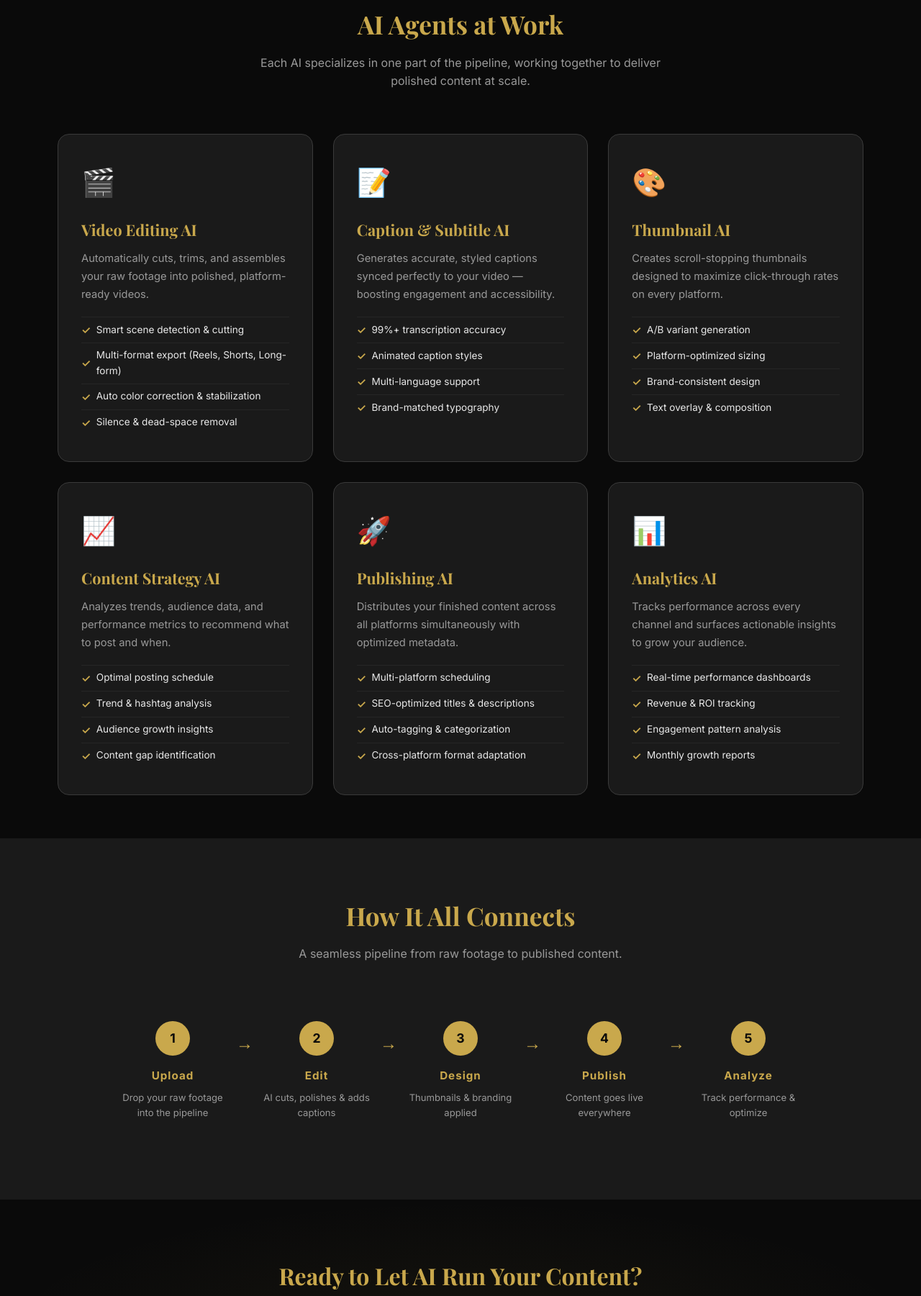
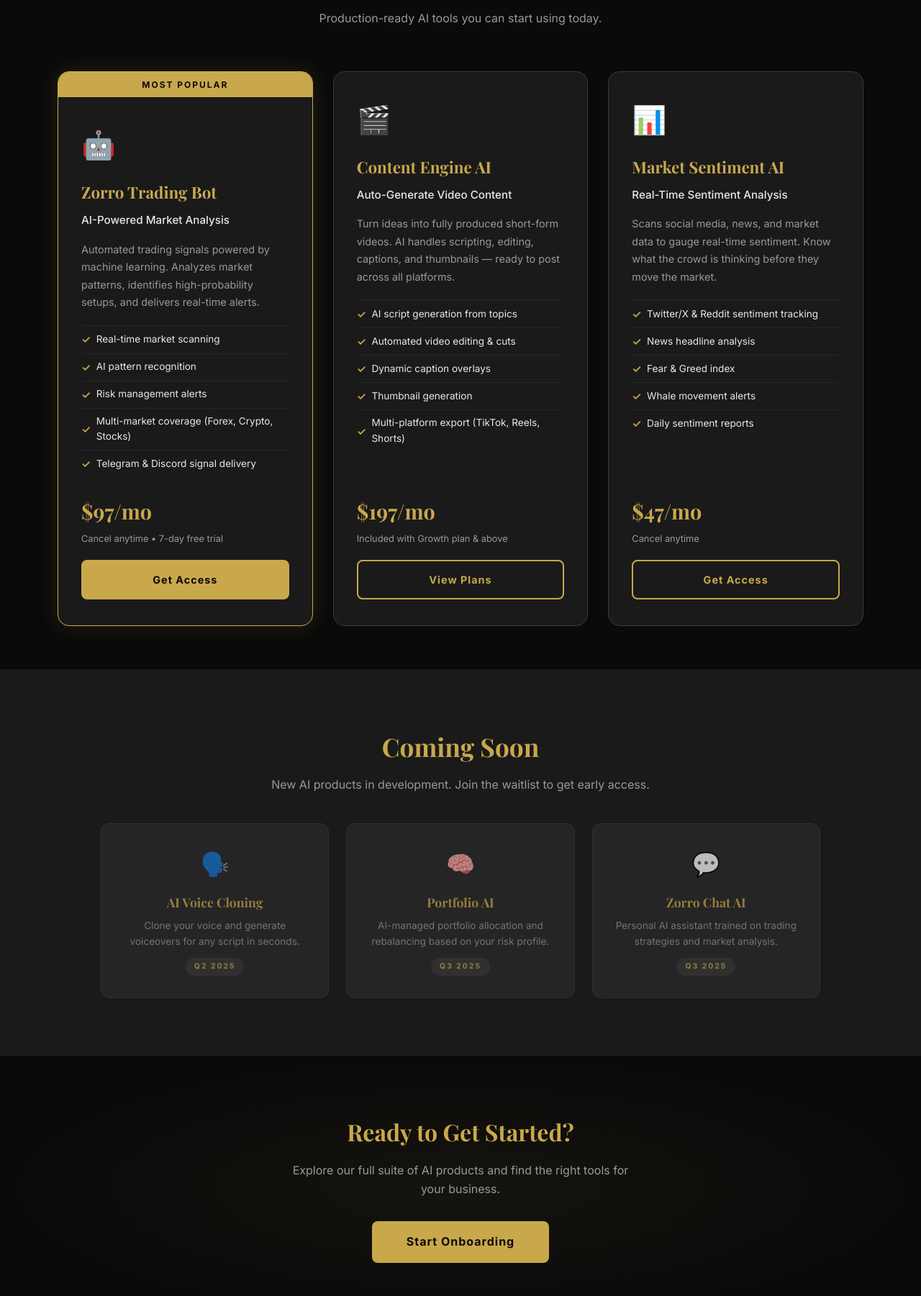
Before and after one commit to zmeventsbooking-tech/zorronation, a plain HTML site: page ais.html in a window 1280 px wide. Shown: the part 651-2452 px from the top of the page at 72% size. Drawn offline with nearby package versions, Linux system fonts and the light colour scheme.

Commit message:
Update ais.html with AI products showcase page

```diff
--- a/ais.html
+++ b/ais.html
@@ -3,16 +3,16 @@
 <head>
   <meta charset="UTF-8">
   <meta name="viewport" content="width=device-width, initial-scale=1.0">
-  <title>Zorro Nation — AIs</title>
+  <title>Zorro Nation — AI Products</title>
   <link rel="icon" href="/favicon.ico" type="image/x-icon">
-  <meta name="description" content="Zorro Nation AI Tools — Powerful AI-driven automation powering your video content pipeline. From editing to publishing, AI handles the heavy lifting.">
-  <meta property="og:title" content="Zorro Nation — AIs">
-  <meta property="og:description" content="AI-powered video editing, content optimization, multi-platform publishing, and analytics — all automated.">
+  <meta name="description" content="Zorro Nation AI Products — Premium AI-powered tools for trading, content creation, and business automation.">
+  <meta property="og:title" content="Zorro Nation — AI Products">
+  <meta property="og:description" content="Premium AI-powered tools for trading, content creation, and business automation. Built by Zorro Nation.">
   <meta property="og:type" content="website">
   <meta property="og:url" content="https://zorronation.com/ais.html">
   <meta name="twitter:card" content="summary">
-  <meta name="twitter:title" content="Zorro Nation — AIs">
-  <meta name="twitter:description" content="AI-powered video editing, content optimization, multi-platform publishing, and analytics.">
+  <meta name="twitter:title" content="Zorro Nation — AI Products">
+  <meta name="twitter:description" content="Premium AI-powered tools for trading, content creation, and business automation.">
   <style>
     @import url('https://fonts.googleapis.com/css2?family=Inter:wght@300;400;500;600;700&family=Playfair+Display:wght@400;700&display=swap');
     :root { --gold:#C9A84C; --black:#0A0A0A; --charcoal:#1A1A1A; --dark-gray:#2A2A2A; --mid-gray:#3A3A3A; --text:#E8E8E8; --text-muted:#999; }
@@ -33,30 +33,42 @@
     .hero h1 { font-family:'Playfair Display',serif; font-size:3.5rem; font-weight:700; color:var(--gold); margin-bottom:20px; line-height:1.1; }
     .hero p { font-size:1.15rem; color:var(--text-muted); max-width:650px; margin:0 auto 40px; }
 
-    /* AI GRID */
-    .ai-section { padding:60px 40px; max-width:1200px; margin:0 auto; }
+    /* PRODUCTS GRID */
+    .products-section { padding:60px 40px; max-width:1200px; margin:0 auto; }
     .section-header { text-align:center; margin-bottom:60px; }
     .section-header h2 { font-family:'Playfair Display',serif; font-size:2.2rem; color:var(--gold); margin-bottom:12px; }
     .section-header p { color:var(--text-muted); font-size:1rem; max-width:600px; margin:0 auto; }
-    .ai-grid { display:grid; grid-template-columns:repeat(auto-fit, minmax(340px, 1fr)); gap:28px; }
-    .ai-card { background:var(--charcoal); border:1px solid var(--mid-gray); border-radius:16px; padding:36px 32px; transition:all 0.3s ease; position:relative; overflow:hidden; }
-    .ai-card:hover { border-color:var(--gold); transform:translateY(-4px); box-shadow:0 12px 40px rgba(201,168,76,0.1); }
-    .ai-card .card-icon { font-size:2.4rem; margin-bottom:18px; display:block; }
-    .ai-card h3 { font-family:'Playfair Display',serif; font-size:1.35rem; color:var(--gold); margin-bottom:10px; }
-    .ai-card p { color:var(--text-muted); font-size:0.92rem; line-height:1.7; margin-bottom:18px; }
-    .ai-card .card-features { list-style:none; padding:0; }
-    .ai-card .card-features li { color:var(--text); font-size:0.85rem; padding:6px 0; border-top:1px solid rgba(255,255,255,0.05); display:flex; align-items:center; gap:8px; }
-    .ai-card .card-features li::before { content:"\2713"; color:var(--gold); font-weight:700; font-size:0.9rem; }
 
-    /* WORKFLOW */
-    .workflow-section { padding:80px 40px; background:var(--charcoal); }
-    .workflow-section .section-header { margin-bottom:50px; }
-    .workflow-steps { display:flex; justify-content:center; gap:0; flex-wrap:wrap; max-width:1000px; margin:0 auto; }
-    .workflow-step { text-align:center; padding:30px 24px; flex:1; min-width:180px; position:relative; }
-    .workflow-step .step-num { width:48px; height:48px; border-radius:50%; background:var(--gold); color:var(--black); font-weight:700; font-size:1.1rem; display:flex; align-items:center; justify-content:center; margin:0 auto 16px; }
-    .workflow-step h4 { color:var(--gold); font-size:0.95rem; margin-bottom:8px; letter-spacing:1px; }
-    .workflow-step p { color:var(--text-muted); font-size:0.82rem; }
-    .workflow-step:not(:last-child)::after { content:"\2192"; position:absolute; right:-12px; top:42px; color:var(--gold); font-size:1.5rem; }
+    .product-grid { display:grid; grid-template-columns:repeat(auto-fit, minmax(340px, 1fr)); gap:28px; }
+    .product-card { background:var(--charcoal); border:1px solid var(--mid-gray); border-radius:16px; padding:0; overflow:hidden; transition:all 0.3s ease; display:flex; flex-direction:column; }
+    .product-card:hover { border-color:var(--gold); transform:translateY(-4px); box-shadow:0 12px 40px rgba(201,168,76,0.1); }
+    .product-card.featured { border-color:var(--gold); box-shadow:0 0 30px rgba(201,168,76,0.15); }
+    .product-card.featured .card-badge { display:block; }
+    .card-badge { display:none; background:var(--gold); color:var(--black); text-align:center; padding:8px; font-size:0.75rem; font-weight:700; letter-spacing:2px; text-transform:uppercase; }
+    .card-body { padding:36px 32px; flex:1; display:flex; flex-direction:column; }
+    .card-icon { font-size:2.4rem; margin-bottom:18px; display:block; }
+    .card-body h3 { font-family:'Playfair Display',serif; font-size:1.4rem; color:var(--gold); margin-bottom:8px; }
+    .card-body .card-tagline { color:var(--text); font-size:0.95rem; margin-bottom:16px; font-weight:500; }
+    .card-body p { color:var(--text-muted); font-size:0.9rem; line-height:1.7; margin-bottom:20px; }
+    .card-features { list-style:none; padding:0; margin-bottom:24px; flex:1; }
+    .card-features li { color:var(--text); font-size:0.85rem; padding:7px 0; border-top:1px solid rgba(255,255,255,0.05); display:flex; align-items:center; gap:8px; }
+    .card-features li::before { content:"\2713"; color:var(--gold); font-weight:700; font-size:0.9rem; }
+    .card-price { font-family:'Playfair Display',serif; font-size:1.8rem; color:var(--gold); font-weight:700; margin-bottom:6px; }
+    .card-price-note { color:var(--text-muted); font-size:0.8rem; margin-bottom:18px; }
+    .card-btn { display:block; text-align:center; padding:14px; background:transparent; border:2px solid var(--gold); color:var(--gold); text-decoration:none; font-weight:700; font-size:0.9rem; border-radius:8px; letter-spacing:1px; transition:all 0.3s; }
+    .card-btn:hover { background:var(--gold); color:var(--black); }
+    .product-card.featured .card-btn { background:var(--gold); color:var(--black); }
+    .product-card.featured .card-btn:hover { background:#B8953F; }
+
+    /* COMING SOON */
+    .coming-soon { padding:80px 40px; background:var(--charcoal); }
+    .coming-soon .section-header { margin-bottom:40px; }
+    .coming-grid { display:grid; grid-template-columns:repeat(auto-fit, minmax(260px, 1fr)); gap:24px; max-width:1000px; margin:0 auto; }
+    .coming-card { background:var(--dark-gray); border:1px solid var(--mid-gray); border-radius:12px; padding:30px 26px; text-align:center; opacity:0.7; }
+    .coming-card .card-icon { font-size:2rem; margin-bottom:14px; }
+    .coming-card h4 { font-family:'Playfair Display',serif; color:var(--gold); font-size:1.1rem; margin-bottom:8px; }
+    .coming-card p { color:var(--text-muted); font-size:0.85rem; }
+    .coming-tag { display:inline-block; background:var(--mid-gray); color:var(--gold); font-size:0.65rem; font-weight:700; padding:4px 12px; border-radius:20px; letter-spacing:2px; text-transform:uppercase; margin-top:12px; }
 
     /* CTA */
     .cta-section { text-align:center; padding:80px 40px; background:radial-gradient(ellipse at center, rgba(201,168,76,0.06) 0%, transparent 70%); }
@@ -71,9 +83,8 @@
 
     @media (max-width:768px) {
       .hero h1 { font-size:2.4rem; }
-      .ai-grid { grid-template-columns:1fr; }
-      .workflow-steps { flex-direction:column; align-items:center; }
-      .workflow-step::after { display:none !important; }
+      .product-grid { grid-template-columns:1fr; }
+      .coming-grid { grid-template-columns:1fr; }
       .site-nav { padding:14px 20px; }
       .nav-links .nav-link { padding:6px 14px; font-size:0.75rem; }
     }
@@ -90,130 +101,111 @@
 </div>
 
 <section class="hero">
-  <div class="hero-badge">AI-Powered Pipeline</div>
-  <h1>The AIs Behind<br>Zorro Nation</h1>
-  <p>Every step of your content pipeline is powered by specialized AI agents. From the moment you upload raw footage to the final published post — AI handles the heavy lifting so you can focus on your business.</p>
+  <div class="hero-badge">AI-Powered Tools</div>
+  <h1>AI Products</h1>
+  <p>Premium AI-powered tools built to give you an edge. From automated trading signals to content generation — leverage artificial intelligence to scale your business and stay ahead of the market.</p>
 </section>
 
-<section class="ai-section">
+<section class="products-section">
   <div class="section-header">
-    <h2>AI Agents at Work</h2>
-    <p>Each AI specializes in one part of the pipeline, working together to deliver polished content at scale.</p>
+    <h2>Available Now</h2>
+    <p>Production-ready AI tools you can start using today.</p>
   </div>
-  <div class="ai-grid">
+  <div class="product-grid">
 
-    <div class="ai-card">
-      <span class="card-icon">🎬</span>
-      <h3>Video Editing AI</h3>
-      <p>Automatically cuts, trims, and assembles your raw footage into polished, platform-ready videos.</p>
+    <div class="product-card featured">
+      <div class="card-badge">Most Popular</div>
+      <div class="card-body">
+        <span class="card-icon">🤖</span>
+        <h3>Zorro Trading Bot</h3>
+        <div class="card-tagline">AI-Powered Market Analysis</div>
+        <p>Automated trading signals powered by machine learning. Analyzes market patterns, identifies high-probability setups, and delivers real-time alerts.</p>
         <ul class="card-features">
-        <li>Smart scene detection & cutting</li>
-        <li>Multi-format export (Reels, Shorts, Long-form)</li>
-        <li>Auto color correction & stabilization</li>
-        <li>Silence & dead-space removal</li>
+          <li>Real-time market scanning</li>
+          <li>AI pattern recognition</li>
+          <li>Risk management alerts</li>
+          <li>Multi-market coverage (Forex, Crypto, Stocks)</li>
+          <li>Telegram & Discord signal delivery</li>
         </ul>
+        <div class="card-price">$97/mo</div>
+        <div class="card-price-note">Cancel anytime • 7-day free trial</div>
+        <a href="#" class="card-btn">Get Access</a>
+      </div>
     </div>
 
-    <div class="ai-card">
-      <span class="card-icon">📝</span>
-      <h3>Caption & Subtitle AI</h3>
-      <p>Generates accurate, styled captions synced perfectly to your video — boosting engagement and accessibility.</p>
+    <div class="product-card">
+      <div class="card-badge">Most Popular</div>
+      <div class="card-body">
+        <span class="card-icon">🎬</span>
+        <h3>Content Engine AI</h3>
+        <div class="card-tagline">Auto-Generate Video Content</div>
+        <p>Turn ideas into fully produced short-form videos. AI handles scripting, editing, captions, and thumbnails — ready to post across all platforms.</p>
         <ul class="card-features">
-        <li>99%+ transcription accuracy</li>
-        <li>Animated caption styles</li>
-        <li>Multi-language support</li>
-        <li>Brand-matched typography</li>
+          <li>AI script generation from topics</li>
+          <li>Automated video editing & cuts</li>
+          <li>Dynamic caption overlays</li>
+          <li>Thumbnail generation</li>
+          <li>Multi-platform export (TikTok, Reels, Shorts)</li>
         </ul>
+        <div class="card-price">$197/mo</div>
+        <div class="card-price-note">Included with Growth plan & above</div>
+        <a href="payment.html" class="card-btn">View Plans</a>
+      </div>
     </div>
 
-    <div class="ai-card">
-      <span class="card-icon">🎨</span>
-      <h3>Thumbnail AI</h3>
-      <p>Creates scroll-stopping thumbnails designed to maximize click-through rates on every platform.</p>
+    <div class="product-card">
+      <div class="card-badge">Most Popular</div>
+      <div class="card-body">
+        <span class="card-icon">📊</span>
+        <h3>Market Sentiment AI</h3>
+        <div class="card-tagline">Real-Time Sentiment Analysis</div>
+        <p>Scans social media, news, and market data to gauge real-time sentiment. Know what the crowd is thinking before they move the market.</p>
         <ul class="card-features">
-        <li>A/B variant generation</li>
-        <li>Platform-optimized sizing</li>
-        <li>Brand-consistent design</li>
-        <li>Text overlay & composition</li>
+          <li>Twitter/X & Reddit sentiment tracking</li>
+          <li>News headline analysis</li>
+          <li>Fear & Greed index</li>
+          <li>Whale movement alerts</li>
+          <li>Daily sentiment reports</li>
         </ul>
+        <div class="card-price">$47/mo</div>
+        <div class="card-price-note">Cancel anytime</div>
+        <a href="#" class="card-btn">Get Access</a>
       </div>
-
-    <div class="ai-card">
-      <span class="card-icon">📈</span>
-      <h3>Content Strategy AI</h3>
-      <p>Analyzes trends, audience data, and performance metrics to recommend what to post and when.</p>
-      <ul class="card-features">
-        <li>Optimal posting schedule</li>
-        <li>Trend & hashtag analysis</li>
-        <li>Audience growth insights</li>
-        <li>Content gap identification</li>
-      </ul>
-    </div>
-
-    <div class="ai-card">
-      <span class="card-icon">🚀</span>
-      <h3>Publishing AI</h3>
-      <p>Distributes your finished content across all platforms simultaneously with optimized metadata.</p>
-      <ul class="card-features">
-        <li>Multi-platform scheduling</li>
-        <li>SEO-optimized titles & descriptions</li>
-        <li>Auto-tagging & categorization</li>
-        <li>Cross-platform format adaptation</li>
-      </ul>
-    </div>
-
-    <div class="ai-card">
-      <span class="card-icon">📊</span>
-      <h3>Analytics AI</h3>
-      <p>Tracks performance across every channel and surfaces actionable insights to grow your audience.</p>
-      <ul class="card-features">
-        <li>Real-time performance dashboards</li>
-        <li>Revenue & ROI tracking</li>
-        <li>Engagement pattern analysis</li>
-        <li>Monthly growth reports</li>
-      </ul>
     </div>
 
   </div>
 </section>
 
-<section class="workflow-section">
+<section class="coming-soon">
   <div class="section-header">
-    <h2>How It All Connects</h2>
-    <p>A seamless pipeline from raw footage to published content.</p>
+    <h2>Coming Soon</h2>
+    <p>New AI products in development. Join the waitlist to get early access.</p>
   </div>
-  <div class="workflow-steps">
-    <div class="workflow-step">
-      <div class="step-num">1</div>
-      <h4>Upload</h4>
-      <p>Drop your raw footage into the pipeline</p>
+  <div class="coming-grid">
+    <div class="coming-card">
+      <span class="card-icon">🗣️</span>
+      <h4>AI Voice Cloning</h4>
+      <p>Clone your voice and generate voiceovers for any script in seconds.</p>
+      <span class="coming-tag">Q2 2025</span>
     </div>
-    <div class="workflow-step">
-      <div class="step-num">2</div>
-      <h4>Edit</h4>
-      <p>AI cuts, polishes & adds captions</p>
+    <div class="coming-card">
+      <span class="card-icon">🧠</span>
+      <h4>Portfolio AI</h4>
+      <p>AI-managed portfolio allocation and rebalancing based on your risk profile.</p>
+      <span class="coming-tag">Q3 2025</span>
     </div>
-    <div class="workflow-step">
-      <div class="step-num">3</div>
-      <h4>Design</h4>
-      <p>Thumbnails & branding applied</p>
-    </div>
-    <div class="workflow-step">
-      <div class="step-num">4</div>
-      <h4>Publish</h4>
-      <p>Content goes live everywhere</p>
-    </div>
-    <div class="workflow-step">
-      <div class="step-num">5</div>
-      <h4>Analyze</h4>
-      <p>Track performance & optimize</p>
+    <div class="coming-card">
+      <span class="card-icon">💬</span>
+      <h4>Zorro Chat AI</h4>
+      <p>Personal AI assistant trained on trading strategies and market analysis.</p>
+      <span class="coming-tag">Q3 2025</span>
     </div>
   </div>
 </section>
 
 <section class="cta-section">
-  <h2>Ready to Let AI Run Your Content?</h2>
-  <p>Join Zorro Nation and let our AI pipeline handle everything from editing to analytics.</p>
+  <h2>Ready to Get Started?</h2>
+  <p>Explore our full suite of AI products and find the right tools for your business.</p>
   <a href="/" class="cta-btn">Start Onboarding</a>
 </section>
 
```
Lines whose indentation alone changed are shown as unchanged.
